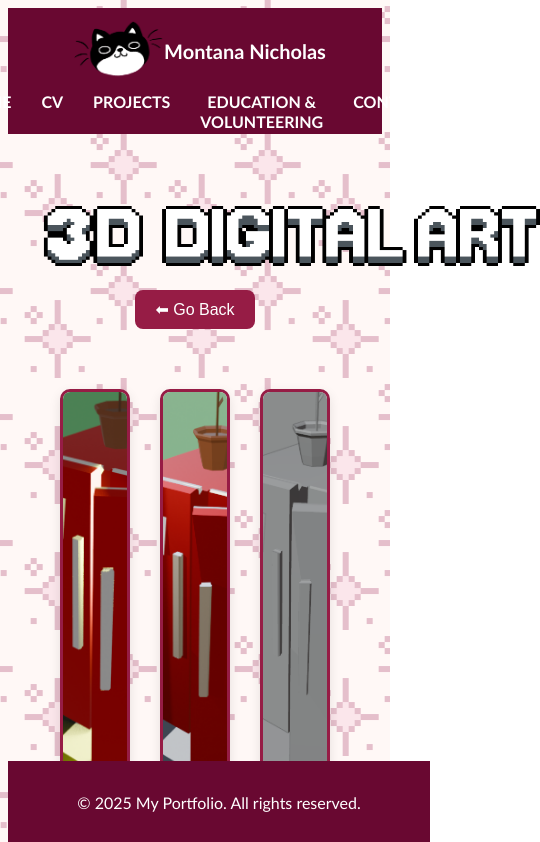
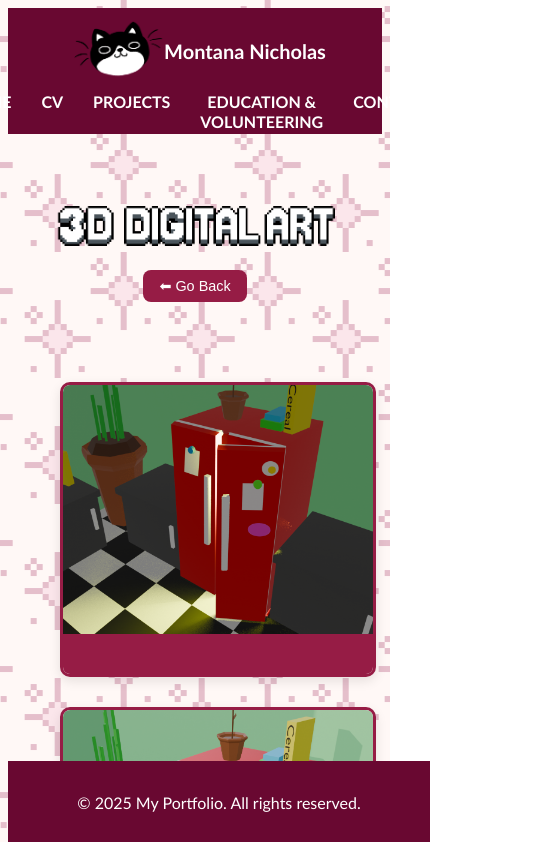
Before and after one commit to MontanaNicholas/Montana-Nicholas-Portfolio-project, a SvelteKit app in the folder montana-portfolio/: page /3d-digital-art in a window 390 px wide. Shown: the top 842 px of the page, 540 px wide, since content can reach past the window. Built offline with nearby package versions, Linux system fonts and the light colour scheme.

Commit message:
responsiveness for more pages

```diff
--- a/montana-portfolio/src/routes/2d-digital-art/+page.svelte
+++ b/montana-portfolio/src/routes/2d-digital-art/+page.svelte
@@ -12,14 +12,12 @@
     }
   }
 
-
   onMount(() => {
     console.log("3d digital art Page Loaded");
   })
 </script>
 
 <div class="page-bg"></div>
-
 
 <div class="header">
     <img src="{base}/2d-digital-art.png" alt="2d-digital-art" width="500" height="60">
@@ -29,16 +27,14 @@
   ⬅ Go Back
 </button>
 
+<div class="body-container">
   <div class="gallery-grid">
-
     <div class="card" style="grid-area: rats;">
       <img src="{base}/rats.png" alt="Recycling Rats Concept Art" class="project-image">
       <div class="card-text">
         <h2>RECYCLING RATS CONCEPT ART</h2>
         <p>This is Concept Art we were asked to create for 4th Year Game Development students, for a game called "Recycling Rats", which is a 2D and 3D digital art brawler game, where rats build vehicles and weapons and fight to the death for ownership of the fridge.</p>
-
         <br><h3><strong>Art Software Used:</strong> Krita</h3><br>
-
       </div>
     </div>
 
@@ -56,7 +52,6 @@
       </div>
     </div>
 
-
     <div class="card" style="grid-area: sean;">
       <img src="{base}/sean progress.png" alt="sean" class="project-image">
       <div class="card-text">
@@ -64,13 +59,12 @@
         <h3><strong>Art Software Used:</strong> Krita</h3>
       </div>
     </div>
-
+  </div>
 </div>
 
 <div class="parallax parallax--fast"></div>
 
 <style>
-
 .page-bg {
   position: fixed;
   top: 0;
@@ -79,6 +73,16 @@
   width: 100vw;
   background-color: rgb(255, 248, 246);
   z-index: -1;
+}
+
+.body-container {
+  display: flex;
+  align-items: center;
+  justify-content: center;
+  flex-wrap: wrap;
+  gap: 3rem;
+  padding: 2rem;
+  margin-top: -2rem;
 }
 
 .back-button {
@@ -97,7 +101,6 @@
   background-color: #7a1738;
 }
 
-
 .parallax {
   position: fixed; inset: 0; pointer-events: none;
   background: url('/sparkle.png') repeat;
@@ -112,7 +115,6 @@
   text-align: center;
   margin-top: 40px;
 }
-
 
 .gallery-grid {
   display: grid;
@@ -143,7 +145,6 @@
   box-shadow: 0px 6px 20px rgba(0, 0, 0, 0.2);
 }
 
-
 .card--megan {
   height: 500px;
 }
@@ -171,7 +172,6 @@
   height: 30%;
   padding: 10px;
 }
-
 
 .project-image {
   width: 100%;
@@ -203,4 +203,61 @@
   text-align: center;
 }
 
+@media (max-width: 768px) {
+  .body-container {
+    flex-direction: column;
+    align-items: center;
+    padding: 1rem;
+    gap: 2rem;
+  }
+
+  .header img {
+    width: 100%;
+    max-width: 90%;
+    height: auto;
+  }
+
+  .gallery-grid {
+    width: 100%;
+    padding: 20px;
+    grid-template-columns: 1fr;
+    grid-template-areas:
+      "rats"
+      "vit"
+      "megan"
+      "sean";
+    gap: 20px;
+  }
+
+  .card {
+    width: 100%;
+    height: auto;
+  }
+
+  .project-image {
+    width: 100%;
+    height: auto;
+    object-fit: contain;
+  }
+
+  .card-text {
+    width: 100%;
+    padding: 20px;
+    font-size: 16px;
+  }
+
+  .card-text h2 {
+    font-size: 24px;
+    text-align: center;
+  }
+
+  .card-text p {
+    font-size: 18px;
+  }
+
+  .back-button {
+    font-size: 0.9rem;
+    padding: 8px 16px;
+  }
+}
 </style>
--- a/montana-portfolio/src/routes/3d-digital-art/+page.svelte
+++ b/montana-portfolio/src/routes/3d-digital-art/+page.svelte
@@ -7,21 +7,19 @@
       if (history.length > 1) {
         history.back();
       } else {
-      // fallback route if no history
         window.location.href = '/';
       }
     }
 
-
     onMount(() => {
-        console.log("3d digital art Page Loaded");
+      console.log("3D Digital Art Page Loaded");
     });
   </script>
 
   <div class="page-bg"></div>
 
   <div class="header">
-    <img src="{base}/3d-digital-art.png" alt="3d digital art" width="500" height="60">
+    <img src="{base}/3d-digital-art.png" alt="3d digital art" width="500" height="60" />
   </div>
 
   <button on:click={goBack} class="back-button">
@@ -30,57 +28,77 @@
 
   <div class="gallery-grid">
     <div class="card">
-        <img src="{base}/3D-fridge.png" alt="fridge" class="project-image">
-        <div class="card-text">
-
-        </div>
+      <img src="{base}/3D-fridge.png" alt="fridge" class="project-image" />
+      <div class="card-text"></div>
     </div>
 
     <div class="card">
-        <img src="{base}/3D-fridge2.png" alt="fridge" class="project-image">
-        <div class="card-text">
-
-        </div>
+      <img src="{base}/3D-fridge2.png" alt="fridge" class="project-image" />
+      <div class="card-text"></div>
     </div>
 
     <div class="card">
-        <img src="{base}/3D-fridge3.png" alt="fridge" class="project-image">
-        <div class="card-text">
-
-        </div>
+      <img src="{base}/3D-fridge3.png" alt="fridge" class="project-image" />
+      <div class="card-text"></div>
     </div>
 
     <div class="card">
-        <img src="{base}/3d-fridge5.png" alt="fridge" class="project-image">
-        <div class="card-text">
-
-        </div>
+      <img src="{base}/3d-fridge5.png" alt="fridge" class="project-image" />
+      <div class="card-text"></div>
     </div>
 
     <div class="card">
-        <img src="{base}/3D-fridge4.png" alt="fridge" class="project-image">
-        <div class="card-text">
-
-        </div>
+      <img src="{base}/3D-fridge4.png" alt="fridge" class="project-image" />
+      <div class="card-text"></div>
     </div>
 
     <div class="card">
-        <img src="{base}/3D-fridge6.png" alt="fridge" class="project-image">
-        <div class="card-text">
-
-        </div>
+      <img src="{base}/3D-fridge6.png" alt="fridge" class="project-image" />
+      <div class="card-text"></div>
     </div>
   </div>
 
   <div class="parallax parallax--fast"></div>
 
   <style>
+    .page-bg {
+      position: fixed;
+      top: 0;
+      left: 0;
+      height: 100vh;
+      width: 100vw;
+      background-color: rgb(255, 248, 246);
+      z-index: -1;
+    }
+
+    .parallax {
+      position: fixed;
+      inset: 0;
+      pointer-events: none;
+      background: url('/sparkle.png') repeat;
+      animation: slide 60s linear infinite;
+      opacity: 0.15;
+      z-index: -1;
+    }
+
+    .parallax--fast {
+      animation-duration: 30s;
+      opacity: 0.25;
+    }
+
+    @keyframes slide {
+      from {
+        background-position: 0 0;
+      }
+      to {
+        background-position: -2048px 0;
+      }
+    }
 
     .header {
       text-align: center;
       margin-top: 40px;
     }
-
 
     .back-button {
       padding: 10px 20px;
@@ -98,7 +116,6 @@
       background-color: #7a1738;
     }
 
-
     .gallery-grid {
       display: grid;
       grid-template-columns: repeat(3, 1fr);
@@ -107,7 +124,6 @@
       margin: 40px auto;
       padding: 0 20px;
     }
-
 
     .card {
       background-color: white;
@@ -133,7 +149,6 @@
       display: block;
     }
 
-
     .card-text {
       background-color: rgb(150, 28, 69);
       color: white;
@@ -142,39 +157,37 @@
       font-family: Candara;
     }
 
-
-
-.parallax {
-    position: fixed;
-    inset: 0;
-    pointer-events: none;
-    background: url('/sparkle.png') repeat;
-    animation: slide 60s linear infinite;
-    opacity: 0.15;
-    z-index: -1;
+    /* Responsive behavior */
+    @media (max-width: 768px) {
+      .gallery-grid {
+        grid-template-columns: 1fr;
+        padding: 20px;
+        width: 100%;
       }
 
-.parallax--fast {
-    animation-duration: 30s;
-    opacity: 0.25;
+      .card {
+        width: 100%;
       }
 
-@keyframes slide {
-    from {
-        background-position: 0 0;
+      .project-image {
+        height: auto;
+        object-fit: contain;
       }
-    to {
-        background-position: -2048px 0;
+
+      .card-text {
+        font-size: 16px;
+        padding: 20px;
+      }
+
+      .header img {
+        width: 100%;
+        max-width: 90%;
+        height: auto;
+      }
+
+      .back-button {
+        font-size: 0.9rem;
+        padding: 8px 16px;
       }
     }
-
-.page-bg {
-    position: fixed;
-    top: 0;
-    left: 0;
-    height: 100vh;
-    width: 100vw;
-    background-color: rgb(255, 248, 246);
-    z-index: -1;
-}
   </style>
--- a/montana-portfolio/src/routes/education/+page.svelte
+++ b/montana-portfolio/src/routes/education/+page.svelte
@@ -130,12 +130,6 @@ p{
 
 }
 
-.box h4:first-child,
-.box2 h4:first-child {
-    margin-top: -5px;
-}
-
-
 
 .parallax {
   position: fixed; inset: 0; pointer-events: none;
--- a/montana-portfolio/src/routes/game-design/+page.svelte
+++ b/montana-portfolio/src/routes/game-design/+page.svelte
@@ -28,7 +28,7 @@
 <button on:click={goBack} class="back-button">
     ⬅ Go Back
 </button>
-
+<div class="body-container">
 <div class="grid">
 
     <div class="card">
@@ -68,6 +68,7 @@
         </div>
     </div>
 </div>
+</div>
 
 <div class="parallax parallax--fast"></div>
 
@@ -83,6 +84,17 @@
     background-color: rgb(255, 248, 246);
     z-index: -1;
 }
+
+.body-container {
+    display: flex;
+    align-items: center;
+    justify-content: center;
+    flex-wrap: wrap;
+    gap: 3rem;
+    padding: 2rem;
+    margin-top: -2rem;
+  }
+
 
 .back-button {
     padding: 10px 20px;
@@ -145,11 +157,10 @@
 
 
 .project-image {
-    width: 50%;
-    object-fit: cover;
+  width: 50%;
+  height: auto;
+  object-fit: contain;
 }
-
-
 
 .card-text {
     background-color: rgb(150, 28, 69);
@@ -178,4 +189,57 @@
 
 }
 
+@media (max-width: 768px) {
+  .body-container {
+    flex-direction: column;
+    align-items: center;
+    padding: 1rem;
+    gap: 2rem;
+  }
+
+  .header img {
+    width: 100%;
+    max-width: 90%;
+    height: auto;
+  }
+
+  .grid {
+    width: 100%;
+    max-width: 90%;
+    padding: 20px;
+  }
+
+  .card {
+    flex-direction: column;
+    width: 100%;
+  }
+
+  .project-image {
+  width: 100%;
+  height: auto;
+  object-fit: contain;
+  max-width: 100%;
+  max-height: 100%;
+}
+  .card-text {
+    width: 100%;
+    padding: 20px;
+    font-size: 16px;
+  }
+
+  .card-text h2 {
+    font-size: 24px;
+    text-align: center;
+  }
+
+  .card-text p {
+    font-size: 18px;
+  }
+
+  .back-button {
+    font-size: 0.9rem;
+    padding: 8px 16px;
+  }
+}
+
 </style>
--- a/montana-portfolio/src/routes/handmade-crafts/+page.svelte
+++ b/montana-portfolio/src/routes/handmade-crafts/+page.svelte
@@ -7,94 +7,50 @@
       if (history.length > 1) {
         history.back();
       } else {
-      // fallback route if no history
         window.location.href = '/';
       }
     }
 
-
     onMount(() => {
       console.log("handmade crafts Page Loaded");
-    })
+    });
   </script>
 
   <div class="page-bg"></div>
 
   <div class="header">
-    <img src="{base}/handmade-crafts.png" alt="handmade crafts" width="500" height="120">
+    <img src="{base}/handmade-crafts.png" alt="handmade crafts" width="500" height="120" />
   </div>
 
   <button on:click={goBack} class="back-button">
     ⬅ Go Back
   </button>
 
+  <div class="body-container">
     <div class="grid-gallery">
+      {#each [
+        'blueberry', 'cherry', 'chili', 'lemon', 'donut', 'croissant', 'waffle', 'hotdog',
+        'lilypadp', 'choc-cake', 'lilypadw', 'candycane', 'orange', 'pumpkin', 'cake'
+      ] as image}
         <div class="card">
-        <img src="{base}/blueberry.jpg" alt="blueberry" class="project-image">
+          <img src="{base}/{image}.jpg" alt={image} class="project-image" />
         </div>
-
-    <div class="card">
-        <img src="{base}/cherry.jpg" alt="cherry " class="project-image">
+      {/each}
     </div>
-
-    <div class="card">
-        <img src="{base}/chili.jpg" alt="chili" class="project-image">
-    </div>
-
-    <div class="card">
-        <img src="{base}/lemon.jpg" alt="lemon" class="project-image">
-    </div>
-
-    <div class="card">
-        <img src="{base}/donut.jpg" alt="donut" class="project-image">
-    </div>
-
-    <div class="card">
-        <img src="{base}/croissant.jpg" alt="croissant" class="project-image">
-    </div>
-
-    <div class="card">
-        <img src="{base}/waffle.jpg" alt="waffle" class="project-image">
-    </div>
-
-    <div class="card">
-        <img src="{base}/hotdog.jpg" alt="hotdog" class="project-image">
-    </div>
-
-    <div class="card">
-        <img src="{base}/lilypadp.jpg" alt="lilypad " class="project-image">
-    </div>
-
-    <div class="card">
-        <img src="{base}/choc-cake.jpg" alt="cake" class="project-image">
-    </div>
-
-    <div class="card">
-        <img src="{base}/lilypadw.jpg" alt="lilypad" class="project-image">
-    </div>
-
-    <div class="card">
-        <img src="{base}/candycane.jpg" alt="candycane" class="project-image">
-    </div>
-
-    <div class="card">
-        <img src="{base}/orange.jpg" alt="oraneg" class="project-image">
-    </div>
-
-    <div class="card">
-        <img src="{base}/pumpkin.jpg" alt="pumpkin" class="project-image">
-    </div>
-
-    <div class="card">
-        <img src="{base}/cake.jpg" alt="cake" class="project-image">
-    </div>
-
   </div>
 
   <div class="parallax parallax--fast"></div>
 
-
   <style>
+    .body-container {
+      display: flex;
+      align-items: center;
+      justify-content: center;
+      flex-wrap: wrap;
+      gap: 3rem;
+      padding: 2rem;
+      margin-top: -2rem;
+    }
 
     .grid-gallery {
       display: grid;
@@ -120,9 +76,7 @@
       background-color: #7a1738;
     }
 
-
     .card {
-
       background-color: white;
       border: 3px solid rgb(150, 28, 69);
       border-radius: 20px;
@@ -130,8 +84,6 @@
       width: 90%;
       max-width: 280px;
       box-shadow: 0px 4px 10px rgba(0, 0, 0, 0.1);
-
-  /* Animation */
       opacity: 0;
       animation: fadeIn 0.6s ease forwards;
       transition: transform 0.3s ease, box-shadow 0.3s ease;
@@ -144,26 +96,36 @@
 
     .project-image {
       width: 100%;
-    max-height: 400px; /* adjust as needed */
+      max-height: 400px;
       object-fit: contain;
       display: block;
-    padding: 10px; /* optional, adds spacing inside the card */
+      padding: 10px;
       box-sizing: border-box;
     }
 
-
-
     .parallax {
-  position: fixed; inset: 0; pointer-events: none;
+      position: fixed;
+      inset: 0;
+      pointer-events: none;
       background: url('/sparkle.png') repeat;
       animation: slide 60s linear infinite;
-  opacity: .15;
+      opacity: 0.15;
       z-index: -1;
     }
 
-.parallax--fast { animation-duration: 30s; opacity:.25; }
-@keyframes slide { from{background-position:0 0} to{background-position:-2048px 0} }
+    .parallax--fast {
+      animation-duration: 30s;
+      opacity: 0.25;
+    }
 
+    @keyframes slide {
+      from {
+        background-position: 0 0;
+      }
+      to {
+        background-position: -2048px 0;
+      }
+    }
 
     @keyframes fadeIn {
       0% {
@@ -190,15 +152,36 @@
     .card:nth-child(14) { animation-delay: 1.4s; }
     .card:nth-child(15) { animation-delay: 1.5s; }
 
-
-
-.page-bg{
+    .page-bg {
       position: fixed;
       top: 0;
       left: 0;
       height: 100vh;
       width: 100vw;
-    background-color:  rgb(255, 248, 246);
+      background-color: rgb(255, 248, 246);
       z-index: -1;
     }
+
+    @media (max-width: 768px) {
+      .body-container {
+        flex-direction: column;
+        align-items: center;
+        padding: 1rem;
+        gap: 2rem;
+      }
+
+      .header img {
+        width: 100%;
+        max-width: 90%;
+        height: auto;
+      }
+
+      .grid-gallery {
+        grid-template-columns: 1fr;
+        width: 100%;
+        max-width: 90%;
+        padding: 20px;
+        justify-items: center;
+      }
+    }
   </style>
--- a/montana-portfolio/src/routes/web-design/+page.svelte
+++ b/montana-portfolio/src/routes/web-design/+page.svelte
@@ -1,21 +1,18 @@
 <script>
     import { base } from '$app/paths';
     import { onMount } from 'svelte';
-  import { browser } from '$app/environment';
 
     function goBack() {
       if (history.length > 1) {
         history.back();
       } else {
-      // fallback route if no history
         window.location.href = '/';
       }
     }
 
-
     onMount(() => {
       console.log("web design page Page Loaded");
-    })
+    });
   </script>
 
   <div class="page-bg"></div>
@@ -24,13 +21,9 @@
     <img src="{base}/web-design.png" alt="web Design" width="500" height="60">
   </div>
 
-<button on:click={goBack} class="back-button">
-    ⬅ Go Back
-</button>
-
+  <button on:click={goBack} class="back-button">⬅ Go Back</button>
 
   <div class="grid">
-
     <div class="card">
       <div class="card-section">
         <h3 class="section-title">MEDIUM FIDELITY PROTOTYPE</h3>
@@ -42,7 +35,6 @@
         <img src="{base}/board4.png" alt="board4" class="project-image">
       </div>
     </div>
-
 
     <section class="info-secion">
       <h2 class="info-title">Design Summary & Tools</h2>
@@ -56,9 +48,7 @@
           <h4>Coding Software: <span class="highlight">Visual Studio Code / Svelte</span></h4>
         </div>
       </div>
-
     </section>
-
 
     <div class="card">
       <div class="card-section">
@@ -71,13 +61,11 @@
         <img src="{base}/board5.png" alt="board5" class="project-image">
       </div>
     </div>
-
   </div>
 
   <div class="parallax parallax--fast"></div>
 
   <style>
-
   .parallax {
     position: fixed; inset: 0; pointer-events: none;
     background: url('/sparkle.png') repeat;
@@ -87,16 +75,15 @@
   }
 
   .parallax--fast { animation-duration: 30s; opacity:.25; }
-@keyframes slide { from{background-position:0 0} to{background-position:-2048px 0} }
+  @keyframes slide { from { background-position: 0 0 } to { background-position: -2048px 0 } }
 
-
-.page-bg{
+  .page-bg {
     position: fixed;
     top: 0;
     left: 0;
     height: 100vh;
     width: 100vw;
-    background-color:  rgb(255, 248, 246);
+    background-color: rgb(255, 248, 246);
     z-index: -1;
   }
 
@@ -116,37 +103,17 @@
 
   .card {
     display: flex;
-    background-color:rgb(150, 28, 69);
+    background-color: rgb(150, 28, 69);
     border-left: 3px solid rgb(150, 28, 69);
     border-right: 3px solid rgb(150, 28, 69);
-    border-top: 0;
-    border-bottom: 0;
     border-radius: 0;
     overflow: hidden;
     max-width: 1300px;
     width: 90%;
-    box-shadow: none;
-    align-items: flex-start;
     gap: 20px;
     padding: 20px;
+    align-items: flex-start;
   }
-
-.back-button {
-    padding: 10px 20px;
-    background-color: #961c45;
-    color: white;
-    border: none;
-    border-radius: 8px;
-    font-size: 1rem;
-    cursor: pointer;
-    transition: background-color 0.3s ease;
-    margin: 20px;
-  }
-
-  .back-button:hover {
-    background-color: #7a1738;
-  }
-
 
   .card-section {
     display: flex;
@@ -155,33 +122,35 @@
     width: 50%;
   }
 
-.box {
-    background-color: rgb(250, 220, 230);
-    border-radius: 25px;
-    padding: 20px 30px;
-    margin-top: 30px;
+  .project-image {
     width: 100%;
-    box-sizing: border-box;
-    box-shadow: 0 4px 12px rgba(150, 28, 69, 0.2);
+    height: auto;
+    max-height: 500px;
+    object-fit: contain;
   }
 
-.box h4 {
-    margin: 10px 0;
-    font-family: 'Candara', sans-serif;
-    color: rgb(150, 28, 69);
-    font-size: 22px;
-    font-weight: bold;
+  .project-image:hover {
+    transform: scale(1.02);
+    transition: transform 0.3s ease;
   }
 
-
-
-
-.highlight {
-    font-size: 18px;
-    color: rgb(90, 20, 40);
-    font-weight: normal;
+  .section-title {
+    font-family: 'Candara', sans-serif;
+    font-size: 32px;
+    margin-bottom: 10px;
+    color: white;
+    text-align: center;
+    font-weight: bold;
+    letter-spacing: 1px;
   }
 
+  .info-title {
+    font-family: 'Candara', sans-serif;
+    font-size: 36px;
+    text-align: center;
+    color: rgb(90, 20, 40);
+    margin-bottom: 20px;
+  }
 
   .section-description {
     margin: 50px 0;
@@ -203,12 +172,10 @@
     letter-spacing: 0.3px;
   }
 
-/* Glow Pulse Animation */
   @keyframes pulse {
     0% { box-shadow: 0 0 10px rgba(150, 28, 69, 0.5); }
     100% { box-shadow: 0 0 20px rgba(150, 28, 69, 1); }
   }
-
 
   @keyframes fadeInUp {
     to {
@@ -217,37 +184,70 @@
     }
   }
 
-
-.section-title {
-    font-family: 'Candara', sans-serif;
-    font-size: 32px;
-    margin-bottom: 10px;
-    color: rgb(255, 255, 255);
-    text-align: center;
-    font-weight: bold;
-    letter-spacing: 1px;
+  .box {
+    background-color: rgb(250, 220, 230);
+    border-radius: 25px;
+    padding: 20px 30px;
+    margin-top: 30px;
+    width: 100%;
+    box-sizing: border-box;
+    box-shadow: 0 4px 12px rgba(150, 28, 69, 0.2);
   }
 
-.info-title {
+  .box h4 {
+    margin: 10px 0;
     font-family: 'Candara', sans-serif;
-    font-size: 36px;
-    text-align: center;
-    color: rgb(90, 20, 40);
-    margin-bottom: 20px;
+    color: rgb(150, 28, 69);
+    font-size: 22px;
+    font-weight: bold;
   }
 
-
-
-.project-image {
-    width: 100%;
-    height: auto;
-    max-height: 500px;
-    object-fit: contain;
+  .highlight {
+    font-size: 18px;
+    color: rgb(90, 20, 40);
+    font-weight: normal;
   }
 
-.project-image:hover {
-    transform: scale(1.02);
-    transition: transform 0.3s ease;
+  .back-button {
+    padding: 10px 20px;
+    background-color: #961c45;
+    color: white;
+    border: none;
+    border-radius: 8px;
+    font-size: 1rem;
+    cursor: pointer;
+    transition: background-color 0.3s ease;
+    margin: 20px;
   }
 
+  .back-button:hover {
+    background-color: #7a1738;
+  }
+
+  @media (max-width: 768px) {
+    .card {
+      flex-direction: column;
+      align-items: center;
+      padding: 10px;
+    }
+
+    .card-section {
+      width: 100%;
+      padding: 10px 0;
+    }
+
+    .section-description {
+      width: 90%;
+      padding: 20px;
+    }
+
+    .header img {
+      width: 90%;
+      height: auto;
+    }
+
+    .box {
+      padding: 15px 20px;
+    }
+  }
   </style>
```
Lines whose indentation alone changed are shown as unchanged.
